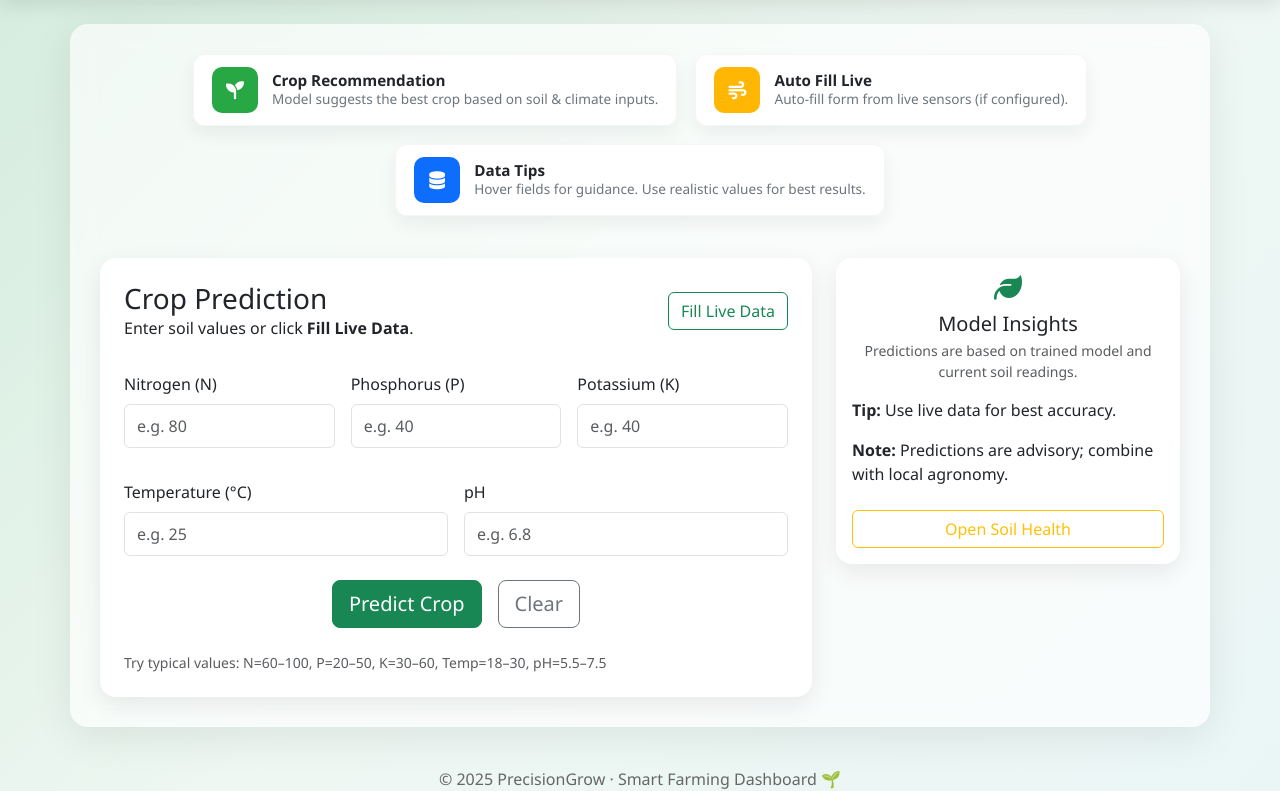
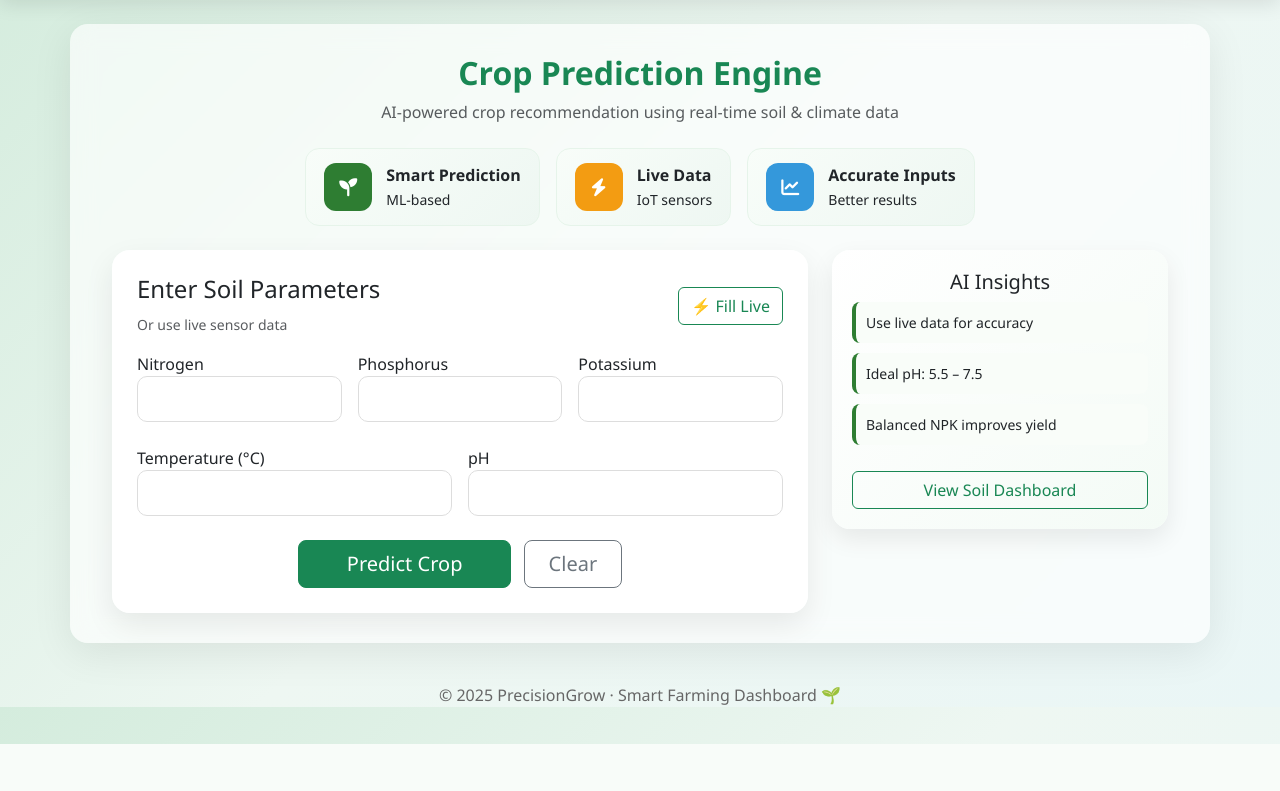
Before and after one commit to mayankpiplodiya/precisiongrow, a Flask app: page /crop-prediction in a window 1280 px wide. Shown: the part 56-847 px from the top of the page. After the commit the page ends 800 px from the top, so only its background shows below. Run offline with Flask 3, Linux system fonts and the light colour scheme; the visitor is signed in with stand-in values (Sample User, id 1).

Commit message:
Update index.html

```diff
--- a/templates/index.html
+++ b/templates/index.html
@@ -2,206 +2,252 @@
 {% block title %}Crop Prediction · PrecisionGrow{% endblock %}
 
 {% block content %}
+
 <style>
-/* local tweaks for this page to ensure consistent spacing/alignment */
-.accent-row { margin-bottom: 18px; }
+.section-card {
+  border-radius: 18px;
+  background: rgba(255,255,255,0.9);
+  backdrop-filter: blur(10px);
+  box-shadow: 0 12px 30px rgba(0,0,0,0.08);
+  padding: 25px;
+}
+
 .accent-card {
   display:flex;
   gap:14px;
   align-items:center;
-  padding:12px 18px;
+  padding:14px 18px;
+  border-radius:14px;
+  background: linear-gradient(135deg,#f8fdf9,#eef7f2);
+  border: 1px solid #e6f4ea;
+  transition: 0.3s;
+}
+
+.accent-card:hover {
+  transform: translateY(-3px);
+  box-shadow: 0 10px 20px rgba(0,0,0,0.08);
+}
+
+.accent-icon {
+  width:48px;
+  height:48px;
   border-radius:12px;
-  background:rgba(255,255,255,0.95);
-  box-shadow: 0 8px 18px rgba(14,30,37,0.06);
-  border: 1px solid rgba(0,0,0,0.04);
-  min-width: 220px;
+  display:flex;
+  align-items:center;
+  justify-content:center;
+  color:white;
+  font-size:18px;
 }
-.accent-icon{
-  width:46px;height:46px;border-radius:10px;display:flex;align-items:center;justify-content:center;color:white;font-size:18px;
+
+.green { background:#2e7d32; }
+.yellow { background:#f39c12; }
+.blue { background:#3498db; }
+
+.metric-input {
+  border-radius:10px;
+  padding:10px;
+  border:1px solid #ddd;
 }
-.accent-body h6{ margin:0; font-weight:700; font-size:0.95rem; }
-.accent-body p{ margin:0; font-size:0.85rem; color: #6c757d; }
 
-/* color variants */
-.accent-green .accent-icon{ background: var(--mid-green, #28a745); }
-.accent-yellow .accent-icon{ background: #ffb703; }
-.accent-blue .accent-icon{ background: #0d6efd; }
+.metric-input:focus {
+  border-color:#2e7d32;
+  box-shadow:0 0 6px rgba(46,125,50,0.2);
+}
 
-/* place the accent cards in a centered row with even spacing */
-.accent-wrapper { display:flex; gap:18px; justify-content:center; flex-wrap:wrap; align-items:flex-start; }
+.insight-card {
+  border-radius:18px;
+  background: linear-gradient(135deg,#ffffff,#f4fbf6);
+  padding:20px;
+  box-shadow:0 10px 25px rgba(0,0,0,0.08);
+}
 
-/* tweak top hero area */
-.form-hero { display:flex; justify-content:space-between; align-items:center; gap:12px; flex-wrap:wrap; }
-.form-hero .title-block { min-width: 240px; }
-.form-hero .actions { white-space:nowrap; }
+.insight-item {
+  padding:10px;
+  border-left:4px solid #2e7d32;
+  background:#f9fdf9;
+  border-radius:8px;
+  margin-bottom:10px;
+  font-size:14px;
+}
 
-/* make fields vertically balanced */
-.form-control { min-height: 44px; }
-
-/* ensure right card content aligns nicely */
-.model-card .list-group-item { border: none; padding: 8px 0; }
-
-/* responsive improvements */
-@media (max-width: 991px) {
-  .form-hero { flex-direction:column; align-items:flex-start; }
-  .accent-wrapper { justify-content:stretch; }
+.result-box {
+  border-radius:12px;
+  padding:15px;
+  background:linear-gradient(135deg,#e8f5e9,#f1fdf4);
+  border-left:5px solid #2e7d32;
+  font-weight:600;
 }
 </style>
 
-<div class="row g-4">
-  <!-- Accent cards row -->
-  <div class="col-12 accent-row">
-    <div class="accent-wrapper w-100">
-      <div class="accent-card accent-green">
-        <div class="accent-icon"><i class="fa-solid fa-seedling"></i></div>
-        <div class="accent-body">
-          <h6>Crop Recommendation</h6>
-          <p class="mb-0">Model suggests the best crop based on soil & climate inputs.</p>
+<div class="container-fluid">
+
+  <div class="text-center mb-4">
+    <h2 class="fw-bold text-success">Crop Prediction Engine</h2>
+    <p class="text-muted">AI-powered crop recommendation using real-time soil & climate data</p>
+  </div>
+
+  <div class="d-flex gap-3 justify-content-center flex-wrap mb-4">
+
+    <div class="accent-card">
+      <div class="accent-icon green"><i class="fa-solid fa-seedling"></i></div>
+      <div><strong>Smart Prediction</strong><br><small>ML-based</small></div>
+    </div>
+
+    <div class="accent-card">
+      <div class="accent-icon yellow"><i class="fa-solid fa-bolt"></i></div>
+      <div><strong>Live Data</strong><br><small>IoT sensors</small></div>
+    </div>
+
+    <div class="accent-card">
+      <div class="accent-icon blue"><i class="fa-solid fa-chart-line"></i></div>
+      <div><strong>Accurate Inputs</strong><br><small>Better results</small></div>
+    </div>
+
+  </div>
+
+  <div class="row g-4">
+
+    <!-- LEFT -->
+    <div class="col-lg-8">
+      <div class="section-card">
+
+        <div class="d-flex justify-content-between align-items-center mb-3">
+          <div>
+            <h4>Enter Soil Parameters</h4>
+            <small class="text-muted">Or use live sensor data</small>
+          </div>
+          <button type="button" id="fillBtn" class="btn btn-outline-success">
+            ⚡ Fill Live
+          </button>
         </div>
-      </div>
 
-      <div class="accent-card accent-yellow">
-        <div class="accent-icon"><i class="fa-solid fa-wind"></i></div>
-        <div class="accent-body">
-          <h6>Auto Fill Live</h6>
-          <p class="mb-0">Auto-fill form from live sensors (if configured).</p>
+        <form action="{{ url_for('predict') }}" method="POST" id="cropForm">
+
+          <div class="row g-3">
+            <div class="col-md-4">
+              <label>Nitrogen</label>
+              <input type="number" step="1" name="Nitrogen" id="Nitrogen" class="form-control metric-input">
+            </div>
+
+            <div class="col-md-4">
+              <label>Phosphorus</label>
+              <input type="number" step="1" name="Phosphorus" id="Phosphorus" class="form-control metric-input">
+            </div>
+
+            <div class="col-md-4">
+              <label>Potassium</label>
+              <input type="number" step="1" name="Potassium" id="Potassium" class="form-control metric-input">
+            </div>
+          </div>
+
+          <div class="row g-3 mt-2">
+            <div class="col-md-6">
+              <label>Temperature (°C)</label>
+              <input type="number" step="any" name="Temperature" id="Temperature" class="form-control metric-input">
+            </div>
+
+            <div class="col-md-6">
+              <label>pH</label>
+              <!-- FIX: allow decimal -->
+              <input type="number" step="any" name="pH" id="pH" class="form-control metric-input">
+            </div>
+          </div>
+
+          <div class="text-center mt-4">
+            <button class="btn btn-success btn-lg px-5">Predict Crop</button>
+            <button type="button" id="clearBtn" class="btn btn-outline-secondary btn-lg px-4 ms-2">Clear</button>
+          </div>
+
+        </form>
+
+        {% if result %}
+        <div class="mt-4 result-box">
+          {{ result }}
         </div>
-      </div>
+        {% endif %}
 
-      <div class="accent-card accent-blue">
-        <div class="accent-icon"><i class="fa-solid fa-database"></i></div>
-        <div class="accent-body">
-          <h6>Data Tips</h6>
-          <p class="mb-0">Hover fields for guidance. Use realistic values for best results.</p>
-        </div>
       </div>
     </div>
-  </div>
 
-  <!-- Main content: form -->
-  <div class="col-lg-8">
-    <div class="card project-card p-4">
-      <div class="form-hero mb-3">
-        <div class="title-block">
-          <h3 class="h1-hero mb-0">Crop Prediction</h3>
-          <p class="lead-muted mb-0">Enter soil values or click <strong>Fill Live Data</strong>.</p>
-        </div>
-        <div class="actions">
-          <button id="fillBtn" class="btn btn-outline-success">Fill Live Data</button>
-        </div>
-      </div>
+    <!-- RIGHT -->
+    <div class="col-lg-4">
+      <div class="insight-card">
+        <h5 class="text-center">AI Insights</h5>
+        <div class="insight-item">Use live data for accuracy</div>
+        <div class="insight-item">Ideal pH: 5.5 – 7.5</div>
+        <div class="insight-item">Balanced NPK improves yield</div>
 
-      <form action="{{ url_for('predict') }}" method="POST" id="cropForm" class="mt-3">
-        <div class="row g-3">
-          <div class="col-md-4">
-            <label for="Nitrogen" class="form-label">Nitrogen (N)</label>
-            <input type="number" step="0.01" id="Nitrogen" name="Nitrogen" class="form-control" placeholder="e.g. 80" title="ppm">
-          </div>
-          <div class="col-md-4">
-            <label for="Phosphorus" class="form-label">Phosphorus (P)</label>
-            <input type="number" step="0.01" id="Phosphorus" name="Phosphorus" class="form-control" placeholder="e.g. 40" title="ppm">
-          </div>
-          <div class="col-md-4">
-            <label for="Potassium" class="form-label">Potassium (K)</label>
-            <input type="number" step="0.01" id="Potassium" name="Potassium" class="form-control" placeholder="e.g. 40" title="ppm">
-          </div>
-        </div>
-
-        <div class="row g-3 mt-3">
-          <div class="col-md-6">
-            <label for="Temperature" class="form-label">Temperature (°C)</label>
-            <input type="number" step="0.01" id="Temperature" name="Temperature" class="form-control" placeholder="e.g. 25">
-          </div>
-          <div class="col-md-6">
-            <label for="pH" class="form-label">pH</label>
-            <input type="number" step="0.01" id="pH" name="pH" class="form-control" placeholder="e.g. 6.8">
-          </div>
-        </div>
-
-        <div class="row mt-4">
-          <div class="col d-flex justify-content-center gap-3">
-            <button type="submit" class="btn btn-success btn-lg">Predict Crop</button>
-            <button type="button" id="clearBtn" class="btn btn-outline-secondary btn-lg">Clear</button>
-          </div>
-        </div>
-      </form>
-
-      {% if result %}
-      <div class="mt-4">
-        <div class="alert alert-success d-flex align-items-center">
-          <i class="fa-solid fa-check-circle me-2"></i>
-          <div><strong>Result:</strong> {{ result }}</div>
-        </div>
-      </div>
-      {% endif %}
-
-      {% if not result %}
-      <div class="mt-4 small text-muted">Try typical values: N=60–100, P=20–50, K=30–60, Temp=18–30, pH=5.5–7.5</div>
-      {% endif %}
-    </div>
-  </div>
-
-  <!-- Right column: text-only quick info -->
-  <div class="col-lg-4">
-    <div class="card project-card p-3 text-center model-card">
-      <div class="mb-2">
-        <i class="fa-solid fa-leaf text-success" style="font-size:28px;"></i>
-      </div>
-
-      <h5 class="mb-1">Model Insights</h5>
-      <p class="small text-muted mb-2">Predictions are based on trained model and current soil readings.</p>
-
-      <div class="list-group text-start">
-        <div class="list-group-item"><strong>Tip:</strong> Use live data for best accuracy.</div>
-        <div class="list-group-item"><strong>Note:</strong> Predictions are advisory; combine with local agronomy.</div>
-      </div>
-
-      <div class="mt-3">
-        <a href="{{ url_for('soil_health') }}" class="btn btn-outline-warning w-100">Open Soil Health</a>
+        <a href="{{ url_for('soil_health') }}" class="btn btn-outline-success w-100 mt-3">
+          View Soil Dashboard
+        </a>
       </div>
     </div>
+
   </div>
 </div>
+
 {% endblock %}
 
 {% block scripts %}
 <script>
-/* guard helpers to avoid errors if element missing */
-const maybeGet = (id) => document.getElementById(id) || null;
 
-/* Fill live data button (uses /soil-health-live) */
-const fillBtn = maybeGet('fillBtn');
-if (fillBtn) {
+document.addEventListener("DOMContentLoaded", () => {
+
+  const fillBtn = document.getElementById('fillBtn');
+  const clearBtn = document.getElementById('clearBtn');
+
+  // LIVE DATA FILL
   fillBtn.addEventListener('click', async () => {
+
+    fillBtn.innerText = "⏳ Loading...";
+    fillBtn.disabled = true;
+
     try {
       const res = await fetch('/soil-health-live');
       const json = await res.json();
-      if (json.data) {
-        const d = json.data;
-        if (d.N !== undefined && maybeGet('Nitrogen')) maybeGet('Nitrogen').value = d.N;
-        if (d.P !== undefined && maybeGet('Phosphorus')) maybeGet('Phosphorus').value = d.P;
-        if (d.K !== undefined && maybeGet('Potassium')) maybeGet('Potassium').value = d.K;
-        if (d.temperature !== undefined && maybeGet('Temperature')) maybeGet('Temperature').value = d.temperature;
-        if (d.ph !== undefined && maybeGet('pH')) maybeGet('pH').value = d.ph;
+
+      if (json.data && Object.keys(json.data).length > 0) {
+
+        let d = json.data;
+
+        document.getElementById('Temperature').value = d.temperature ?? '';
+        document.getElementById('pH').value = d.ph ?? '';
+
+        if (d.N !== undefined && d.P !== undefined && d.K !== undefined) {
+          document.getElementById('Nitrogen').value = d.N;
+          document.getElementById('Phosphorus').value = d.P;
+          document.getElementById('Potassium').value = d.K;
+        } else {
+          let moisture = d.soil_moisture ?? 50;
+          document.getElementById('Nitrogen').value = Math.round(moisture * 1.5);
+          document.getElementById('Phosphorus').value = Math.round(moisture);
+          document.getElementById('Potassium').value = Math.round(moisture * 1.2);
+        }
+
+        fillBtn.innerText = " Filled";
+
       } else {
-        alert('Live data unavailable.');
+        alert(" No live data available");
+        fillBtn.innerText = " Fill Live";
       }
-    } catch (e) {
-      console.error(e);
-      alert('Could not fetch live data.');
+
+    } catch (err) {
+      console.error(err);
+      alert(" Error fetching data");
+      fillBtn.innerText = " Fill Live";
     }
+
+    fillBtn.disabled = false;
   });
-}
 
-/* Clear button */
-const clearBtn = maybeGet('clearBtn');
-if (clearBtn) {
+  // CLEAR FORM
   clearBtn.addEventListener('click', () => {
     ['Nitrogen','Phosphorus','Potassium','Temperature','pH'].forEach(id => {
-      const el = maybeGet(id);
-      if (el) el.value = '';
+      document.getElementById(id).value = '';
     });
   });
-}
+
+});
+
 </script>
 {% endblock %}
```
